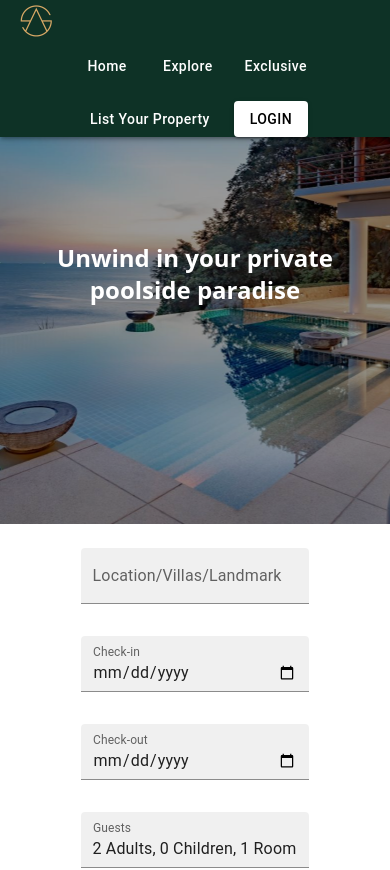
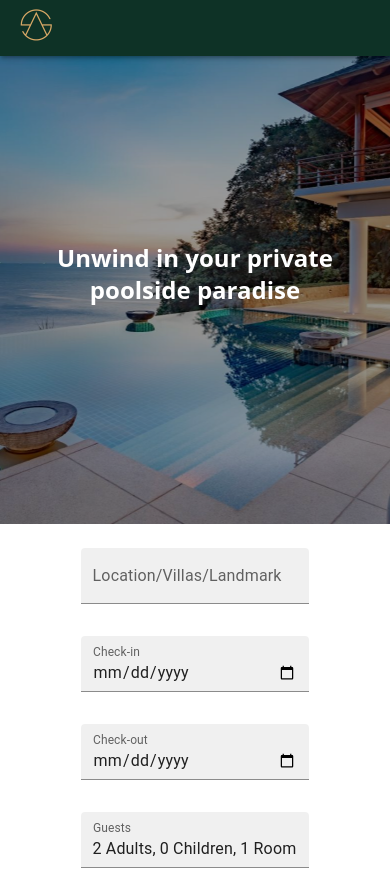
Before and after one commit to Abhishek10-0/stayatlas, a React (Vite) app: page / in a window 390 px wide. Shown: the top 870 px of the page. Built offline with nearby package versions, Linux system fonts and the light colour scheme; some icons are missing.

Commit message:
Made required changes

```diff
--- a/src/components/Header.jsx
+++ b/src/components/Header.jsx
@@ -4,29 +4,43 @@ import AppBar from '@mui/material/AppBar';
 import Toolbar from '@mui/material/Toolbar';
 import Button from '@mui/material/Button';
 import Box from '@mui/material/Box';
+import IconButton from '@mui/material/IconButton';
+import Menu from '@mui/material/Menu';
+import MenuItem from '@mui/material/MenuItem';
+import MenuIcon from '@mui/icons-material/Menu';
 import LoginForm from './loginForm';
 import PropertyRequestForm from './listform';
 
 const Header = () => {
   const [showLoginForm, setShowLoginForm] = useState(false);
-  const [showListingForm, setShowListingForm] = useState(false);
+  const [isFormOpen, setIsFormOpen] = useState(false);
+  const [anchorEl, setAnchorEl] = useState(null);
 
-  // Handlers to show forms
+
   const handleLoginClick = () => {
     setShowLoginForm(true);
   };
 
   const handleListingClick = () => {
-    setShowListingForm((prevState) => !prevState); // Toggle the listing form
+    setIsFormOpen(!isFormOpen);
   };
 
-  // Handlers to close forms
+
   const handleCloseLoginForm = () => {
     setShowLoginForm(false);
   };
 
   const handleCloseListingForm = () => {
     setShowListingForm(false);
+  };
+
+
+  const handleMenuClick = (event) => {
+    setAnchorEl(event.currentTarget);
+  };
+
+  const handleMenuClose = () => {
+    setAnchorEl(null);
   };
 
   return (
@@ -36,9 +50,17 @@ const Header = () => {
           <Box component="img" src={logo} alt="StayAtlas Logo" sx={{ height: 40 }} />
         </Box>
 
+        {/* Mobile Menu Icon */}
+        <Box sx={{ display: { xs: 'flex', sm: 'none' } }}>
+          <IconButton onClick={handleMenuClick} color="inherit">
+            <MenuIcon />
+          </IconButton>
+        </Box>
+
+        {/* Desktop Navigation */}
         <Box
           sx={{
-            display: 'flex',
+            display: { xs: 'none', sm: 'flex' },
             flexWrap: 'wrap',
             alignItems: 'center',
             justifyContent: 'center',
@@ -49,33 +71,33 @@ const Header = () => {
           <Button href="../../Explore/Html/explore.html" sx={navLinkStyle}>Explore</Button>
           <Button href="../../EXCLUSIVE/Html/exclusive.html" sx={navLinkStyle}>Exclusive</Button>
 
-          {/* Toggle property listing form with the same button text */}
-          <Button
-            onClick={handleListingClick}
-            sx={navLinkStyle}
-          >
-            {showListingForm ? 'Property Listing Form' : 'List Your Property'}
+          {/* Button for Property Listing Form */}
+          <Button onClick={handleListingClick} sx={navLinkStyle}>
+            List Your Property
           </Button>
 
-          <Button
-            onClick={handleLoginClick}
-            variant="contained"
-            sx={{
-              backgroundColor: '#ffffff',
-              color: '#000000',
-              '&:hover': {
-                backgroundColor: '#f0f0f0',
-              },
-            }}
-          >
+          <Button onClick={handleLoginClick} variant="contained" sx={{ backgroundColor: '#ffffff', color: '#000000' }}>
             Login
           </Button>
         </Box>
       </Toolbar>
 
-      {/* Rendering the forms based on their respective state */}
+      {/* Mobile Menu */}
+      <Menu
+        anchorEl={anchorEl}
+        open={Boolean(anchorEl)}
+        onClose={handleMenuClose}
+        sx={{ display: { xs: 'block', sm: 'none' } }}
+      >
+        <MenuItem onClick={handleMenuClose}>Home</MenuItem>
+        <MenuItem onClick={handleMenuClose}>Explore</MenuItem>
+        <MenuItem onClick={handleMenuClose}>Exclusive</MenuItem>
+        <MenuItem onClick={handleListingClick}>List Your Property</MenuItem>
+        <MenuItem onClick={handleLoginClick}>Login</MenuItem>
+      </Menu>
+      <PropertyRequestForm isFormOpen={isFormOpen} setIsFormOpen={setIsFormOpen} />
       {showLoginForm && <LoginForm onClose={handleCloseLoginForm} />}
-      {showListingForm && <PropertyRequestForm onClose={handleCloseListingForm} />}
+
     </AppBar>
   );
 };
--- a/src/components/Trendingvillas.jsx
+++ b/src/components/Trendingvillas.jsx
@@ -5,9 +5,9 @@ const TrendingVillas = () => {
   const trending = properties.filter(villa => villa.rating > 4.5);
 
   return (
-    <div className="grid grid-cols-1 sm:grid-cols-2 lg:grid-cols-3 gap-6 p-4">
+    <div className="flex flex-wrap justify-center gap-6 p-4">
       {trending.map(villa => (
-        <div key={villa.id} className="rounded-lg overflow-hidden shadow-md bg-white">
+        <div key={villa.id} className="flex flex-col rounded-lg overflow-hidden shadow-md bg-white w-full sm:w-1/3 md:w-1/4 lg:w-1/4">
           <img
             src={villa.image}
             alt={villa.name}
--- a/src/components/listform.jsx
+++ b/src/components/listform.jsx
@@ -1,10 +1,9 @@
 import React, { useState } from "react";
 
-const PropertyRequestForm = () => {
+const PropertyRequestForm = ({ isFormOpen, setIsFormOpen }) => {
   const [formData, setFormData] = useState({});
   const [selectedAmenities, setSelectedAmenities] = useState([]);
   const [customAmenity, setCustomAmenity] = useState("");
-  const [isFormOpen, setIsFormOpen] = useState(true); // State to control form visibility
 
   const handleChange = (e) => {
     const { name, value, type, checked } = e.target;
@@ -31,15 +30,19 @@ const PropertyRequestForm = () => {
   };
 
   return (
-    isFormOpen && (
+    <>
+      {/* Only render the form if isFormOpen is true */}
+      {isFormOpen && (
         <div className="fixed inset-0 bg-black bg-opacity-50 flex justify-center items-center z-50 overflow-auto">
           <div className="bg-white rounded-lg shadow-lg p-8 max-w-2xl w-full relative max-h-full overflow-y-auto">
+            {/* Cross button to close the form */}
             <button
-            onClick={() => setIsFormOpen(false)}
+              onClick={() => setIsFormOpen(false)} // Close the form on cross button click
               className="absolute top-4 right-4 text-xl font-bold text-black"
             >
               &times;
             </button>
+
             <h2 className="text-2xl font-semibold mb-4 text-center text-black">Property Request Form</h2>
             <form onSubmit={handleSubmit} className="space-y-4">
               <div className="grid grid-cols-1 md:grid-cols-2 gap-4 ">
@@ -153,7 +156,7 @@ const PropertyRequestForm = () => {
                   name="photos"
                   accept="image/*"
                   multiple
-                className="input text-black border p-2 rounded"
+                  className="input w-full text-black border p-2 rounded"
                 />
               </div>
               <textarea
@@ -172,7 +175,8 @@ const PropertyRequestForm = () => {
             </form>
           </div>
         </div>
-    )
+      )}
+    </>
   );
 };
 
--- a/src/components/searchBar.jsx
+++ b/src/components/searchBar.jsx
@@ -1,4 +1,4 @@
-import React, { useState } from 'react';
+import React, { useState, useEffect } from 'react';
 import {
   Box,
   TextField,
@@ -20,6 +20,9 @@ const Form = () => {
     rooms: 1,
   });
 
+
+  const today = new Date().toISOString().split('T')[0];
+
   const handleGuestClick = (event) => {
     setGuestAnchorEl(event.currentTarget);
   };
@@ -38,6 +41,15 @@ const Form = () => {
   const open = Boolean(guestAnchorEl);
   const id = open ? 'guest-popover' : undefined;
 
+
+  const handleCheckOutChange = (e) => {
+    if (e.target.value <= checkIn) {
+      alert('Checkout date must be later than check-in date');
+    } else {
+      setCheckOut(e.target.value);
+    }
+  };
+
   return (
     <Box
       sx={{
@@ -45,14 +57,14 @@ const Form = () => {
         pt: 2,
         border: 'none',
         borderRadius: 2,
-        maxWidth:'auto',
+        maxWidth: 'auto',
         margin: 'auto',
         display: 'flex',
         flexWrap: 'wrap',
         gap: 2,
         justifyContent: 'center',
         alignItems: 'center',
-        '& > :not(style)': { m: 1, width: '25ch' }
+        '& > :not(style)': { m: 1, width: '25ch' },
       }}
     >
       <TextField
@@ -69,15 +81,25 @@ const Form = () => {
         InputLabelProps={{ shrink: true }}
         fullWidth
         variant="filled"
+        InputProps={{
+          inputProps: {
+            min: today, // Disable past dates
+          },
+        }}
       />
       <TextField
         label="Check-out"
         type="date"
         value={checkOut}
-        onChange={(e) => setCheckOut(e.target.value)}
+        onChange={handleCheckOutChange}
         InputLabelProps={{ shrink: true }}
         fullWidth
         variant="filled"
+        InputProps={{
+          inputProps: {
+            min: checkIn ? checkIn : today, // Ensure checkout is after checkin
+          },
+        }}
       />
       <TextField
         label="Guests"
```
Lines whose indentation alone changed are shown as unchanged.
